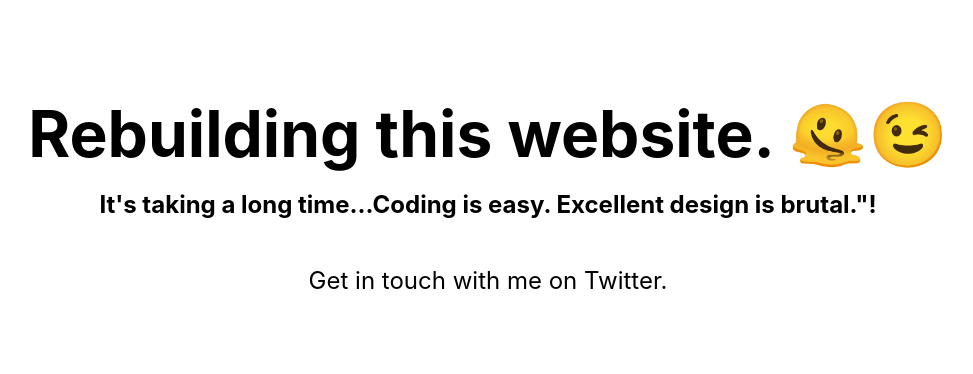
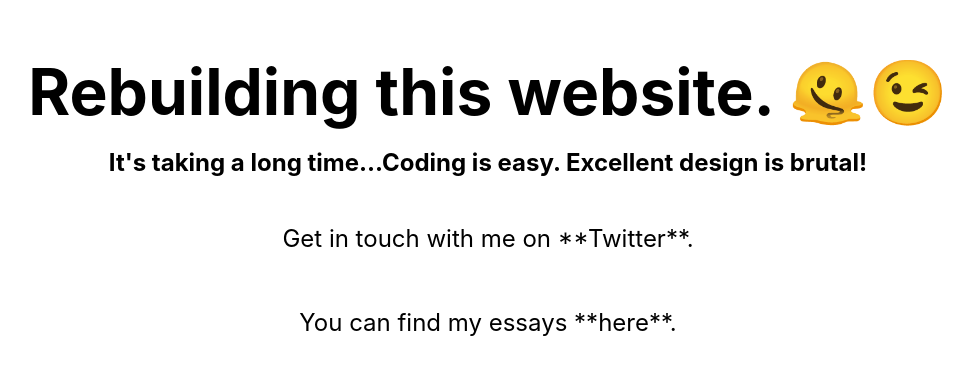
Before and after one commit to jdcampolargo/nextjs-blog, a Next.js app: page / in a window 1280 px wide. Shown: the part 190-564 px from the top of the page, without its empty margins (152-1125 px from the left). Built offline with nearby package versions, Linux system fonts and the light colour scheme.

Commit message:
Update index.js

```diff
--- a/pages/index.js
+++ b/pages/index.js
@@ -13,19 +13,25 @@ export default function Home() {
       <main>
         <h1 className="title">
         Rebuilding this website.{' '}
-  <Link href="https://juandavidcampolargo.substack.com/">
+  <Link href="https://juandavidcampolargo.substack.com/" target="_blank">
     <a>🫠😉</a>
   </Link>
 </h1>
 <h2>
-    It's taking a long time...Coding is easy. Excellent design is brutal."!
+    It's taking a long time...Coding is easy. Excellent design is brutal!
 
 </h2>
 
         <p className="description">
           Get in touch with me on{' '}
-          <a href="https://twitter.com/jdcampolargo">Twitter</a>.
+          <a href="https://twitter.com/jdcampolargo" target="_blank">**Twitter**</a>.
         </p>
+
+<p className="description">
+          You can find my essays{' '}
+          <a href="https://juandavidcampolargo.substack.com/archive" target="_blank">**here**</a>.
+        </p>
+
       </main>
 
 
```
